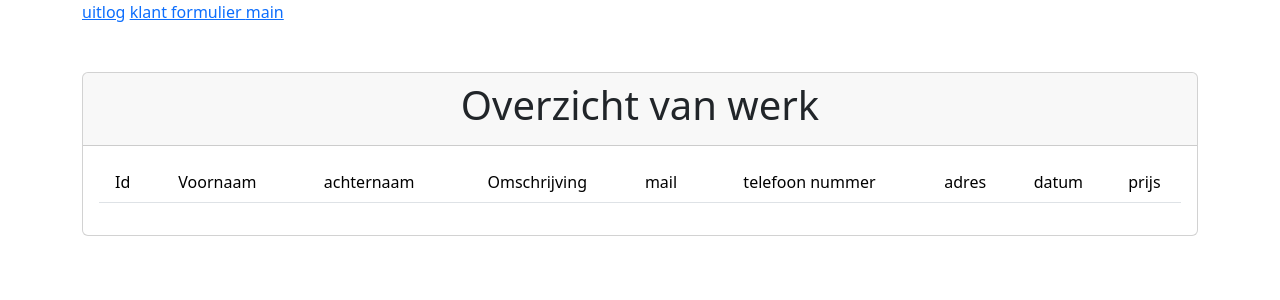
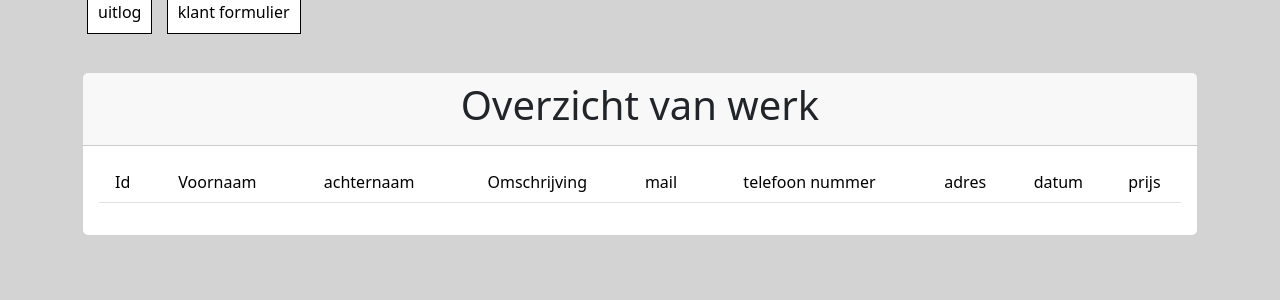
Before and after one commit to JornDeBruin1/Casus-Workshops, a PHP site: page /overzicht.php in a window 1280 px wide. Shown: the top 300 px of the page. Run offline with PHP 8.4, Linux system fonts and the light colour scheme; data that the repository does not hold is empty.

Commit message:
veel
main verwijderd en overzicht css gegeven

```diff
--- /dev/null
+++ b/public/CSS/overzichtStyle.css
@@ -0,0 +1,17 @@
+body
+{
+    background-color: lightgray;
+}
+a
+{
+    border: 1px solid black;
+    text-decoration: none;
+    color: black;
+    background-color: white;
+    padding: 10px;
+    margin: 5px;
+}
+a:hover
+{
+    background-color: wheat;
+}
--- a/public/checklogin.php
+++ b/public/checklogin.php
@@ -16,7 +16,7 @@ $sql = "SELECT * FROM admin WHERE Email='" .$_POST['mail'] . "'and Wachtwoord='"
     $row = $result->fetch_array();
     $_SESSION['admin'] = $row;
     echo "Welkom ". $_SESSION["admin"]["Voornaam"] . " " . $_SESSION["admin"]["Achternaam"];
-    header("location: main.php");
+    header("location: overzicht.php");
  }
  else
  {
--- a/public/overzicht.php
+++ b/public/overzicht.php
@@ -14,6 +14,7 @@ $result = $db->query($query);
     <link href="https://cdn.jsdelivr.net/npm/bootstrap@5.3.0-alpha1/dist/css/bootstrap.min.css" rel="stylesheet"
         integrity="sha384-GLhlTQ8iRABdZLl6O3oVMWSktQOp6b7In1Zl3/Jr59b6EGGoI1aFkw7cmDA6j6gD" crossorigin="anonymous">
     <title>overzicht</title>
+    <link rel="stylesheet" href="./CSS/overzichtStyle.css">
 </head>
 
 <body>
@@ -22,7 +23,6 @@ $result = $db->query($query);
 
         <a href="index.php"> uitlog</a>
         <a href="klantToevoegen.php">klant formulier </a>
-        <a href="main.php">main</a>
 
         <div class="row">
             <div class="col">
```
Also changed, not shown: public/main.php (deleted, +0 -52 lines).
